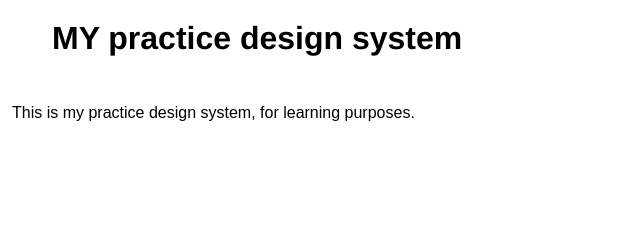
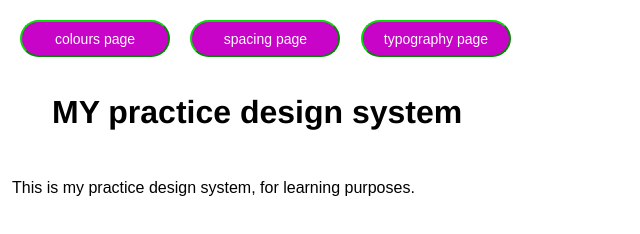
Before and after one commit to Ahallard/design-system-code, a website: page index.html in a window 1280 px wide. Shown: the whole page, without its empty margins (0-640 px from the left). Drawn offline with Linux system fonts and the light colour scheme.

Commit message:
commit 4

```diff
--- a/index.html
+++ b/index.html
@@ -3,10 +3,15 @@
         <link rel="stylesheet" type="text/css" href="css/style.css"/>
     </head>
     <body>
+        <button class="button-md">colours page</button>
+        <button class="button-md">spacing page</button>
+        <button class="button-md">typography page</button>
         <h1>MY practice design system</h1>
         <br/>
         <section>
         This is my practice design system, for learning purposes.
         </section>
+        <br/>
+
     </body>
 </html>
--- a/scss/componets/button/_button.scss
+++ b/scss/componets/button/_button.scss
@@ -8,6 +8,7 @@
     font-size: $font-size-base;
     color: $text-colour-light;
     border-color: $colour-secondary;
+    margin: 8px;
 }
 .button-md{
     width: 150px;
@@ -17,6 +18,7 @@
     font-size: $font-size-medium;
     color: $text-colour-light;
     border-color: $colour-secondary;
+    margin: 8px;
 }
 
 .button-sm{
@@ -27,4 +29,5 @@
     font-size: $font-size-small;
     color: $text-colour-light;
     border-color: $colour-secondary;
+    margin: 8px;
 }
```
Also changed, not shown: css/style.css, 1 other file.
